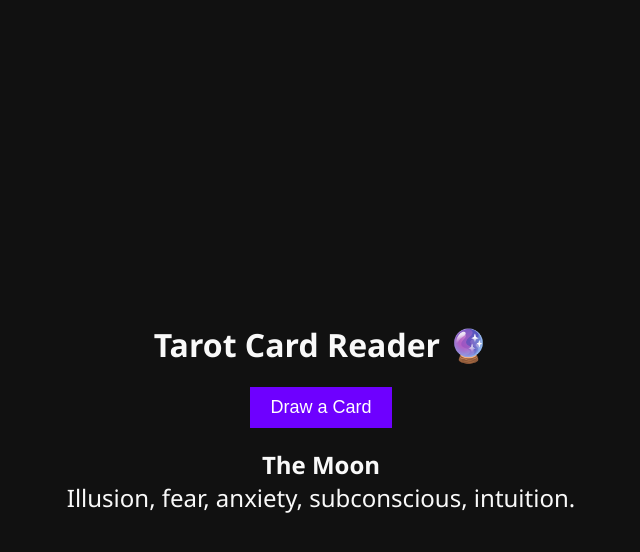
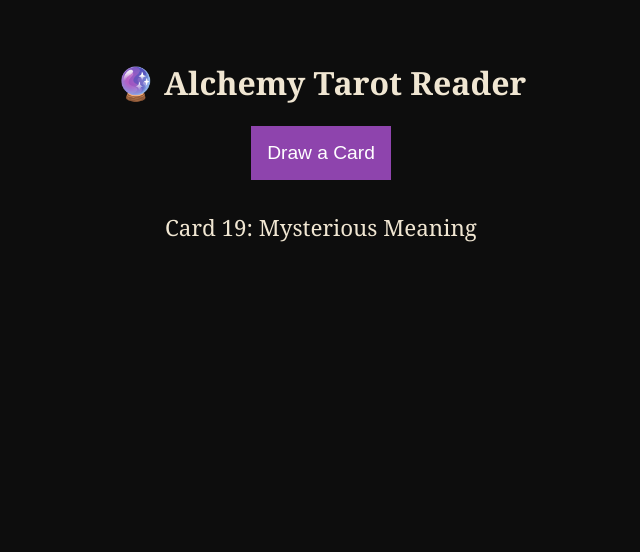
Before and after one commit to johnnydirtydog/Alchemy-tarot, a website: page index.html in a window 1280 px wide. Both pictures are taken after a click on the button "Draw a Card". Shown: the whole page, without its empty margins (319-959 px from the left). Drawn offline with Linux system fonts and the light colour scheme.

Commit message:
Add files via upload

```diff
--- a/index.html
+++ b/index.html
@@ -1,17 +1,14 @@
 
 <!DOCTYPE html>
-<html lang="en">
+<html>
 <head>
-    <meta charset="UTF-8">
-    <title>Tarot Reader</title>
-    <link rel="stylesheet" href="style.css">
+  <title>Alchemy Tarot Reader</title>
+  <link rel="stylesheet" href="style.css">
 </head>
 <body>
-    <div class="tarot-app">
-        <h1>Tarot Card Reader 🔮</h1>
-        <button onclick="drawCard()">Draw a Card</button>
-        <div id="card-display"></div>
-    </div>
-    <script src="tarot.js"></script>
+  <h1>🔮 Alchemy Tarot Reader</h1>
+  <button onclick="drawCard()">Draw a Card</button>
+  <div id="cardDisplay"></div>
+  <script src="main.js"></script>
 </body>
 </html>
--- /dev/null
+++ b/main.js
@@ -0,0 +1,6 @@
+
+const cards = Array.from({ length: 78 }, (_, i) => `Card ${i + 1}: Mysterious Meaning`);
+function drawCard() {
+  const card = cards[Math.floor(Math.random() * cards.length)];
+  document.getElementById("cardDisplay").innerText = card;
+}
--- a/style.css
+++ b/style.css
@@ -1,25 +1,20 @@
 
 body {
-    font-family: 'Segoe UI', sans-serif;
-    background: #111;
-    color: #f9f9f9;
-    display: flex;
-    justify-content: center;
-    align-items: center;
-    height: 100vh;
-}
-.tarot-app {
-    text-align: center;
+  background: #0d0d0d;
+  color: #f0e6d2;
+  font-family: 'Georgia', serif;
+  text-align: center;
+  padding: 2rem;
 }
 button {
-    padding: 10px 20px;
-    font-size: 18px;
-    background: #6e00ff;
-    color: white;
-    border: none;
-    cursor: pointer;
+  background-color: #8e44ad;
+  color: white;
+  padding: 1rem;
+  font-size: 1.2rem;
+  border: none;
+  cursor: pointer;
 }
-#card-display {
-    margin-top: 20px;
-    font-size: 24px;
+#cardDisplay {
+  margin-top: 2rem;
+  font-size: 1.4rem;
 }
```
Also changed, not shown: README.md.
